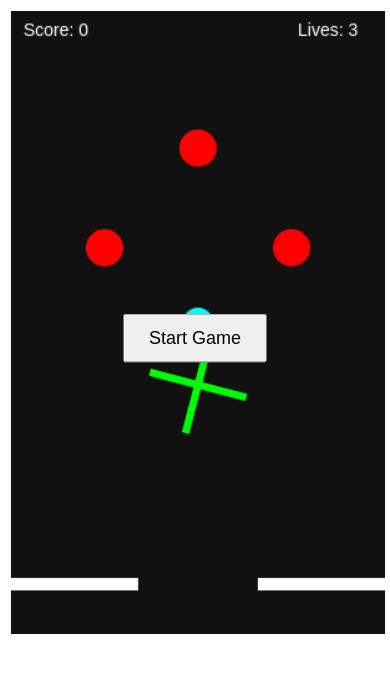
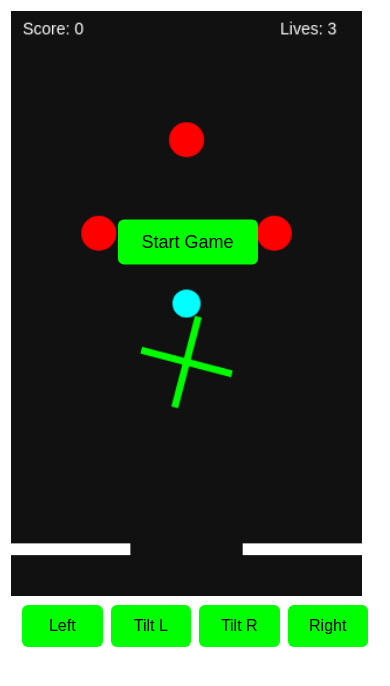
Before and after one commit to mhd-sketch/pinball-game, a plain HTML site: page level_2_mobile.html in a window 390 px wide. Drawn offline with Linux system fonts and the light colour scheme.

Commit message:
Update level_2_mobile.html

```diff
--- a/level_2_mobile.html
+++ b/level_2_mobile.html
@@ -122,13 +122,27 @@
   </style>
 </head>
 <body>
-  <button id="startBtn">Start Game</button>
-  <canvas id="game" width="300" height="500"></canvas>
+  <div id="container">
+    <button id="startBtn" class="btn">Start Game</button>
+    <canvas id="game" width="300" height="500"></canvas>
+  </div>
+
+  <div id="controls">
+    <button id="leftBtn" class="btn">Left</button>
+    <button id="tiltLeftBtn" class="btn">Tilt L</button>
+    <button id="tiltRightBtn" class="btn">Tilt R</button>
+    <button id="rightBtn" class="btn">Right</button>
+  </div>
 
   <script>
-    const canvas = document.getElementById("game");
+ const canvas = document.getElementById("game");
     const ctx = canvas.getContext("2d");
     const startBtn = document.getElementById("startBtn");
+
+    const leftBtn = document.getElementById("leftBtn");
+    const rightBtn = document.getElementById("rightBtn");
+    const tiltLeftBtn = document.getElementById("tiltLeftBtn");
+    const tiltRightBtn = document.getElementById("tiltRightBtn");
 
     let lives = 3;
     let score = 0;
@@ -328,21 +342,7 @@
       requestAnimationFrame(draw);
     }
 
-    document.addEventListener("keydown", e => {
-      if (!running) return;
-      if (e.key === "a" || e.key === "A") flippers.left.pressed = true;
-      if (e.key === "d" || e.key === "D") flippers.right.pressed = true;
-      if (e.key === "ArrowLeft") ball.dx -= 1;
-      if (e.key === "ArrowRight") ball.dx += 1;
-    });
-
-    document.addEventListener("keyup", e => {
-      if (!running) return;
-      if (e.key === "a" || e.key === "A") flippers.left.pressed = false;
-      if (e.key === "d" || e.key === "D") flippers.right.pressed = false;
-    });
-
-    startBtn.addEventListener("click", () => {
+      startBtn.addEventListener("click", () => {
       if (gameStarted) return;
       gameStarted = true;
       lives = 3;
@@ -353,6 +353,16 @@
       startBtn.style.display = "none";
     });
 
+     // Touch control bindings
+    leftBtn.addEventListener("touchstart", () => flippers.left.pressed = true);
+    leftBtn.addEventListener("touchend", () => flippers.left.pressed = false);
+
+    rightBtn.addEventListener("touchstart", () => flippers.right.pressed = true);
+    rightBtn.addEventListener("touchend", () => flippers.right.pressed = false);
+
+    tiltLeftBtn.addEventListener("touchstart", () => { ball.dx -= 2; });
+    tiltRightBtn.addEventListener("touchstart", () => { ball.dx += 2; });
+
     draw();
   </script>
 </body>
```
